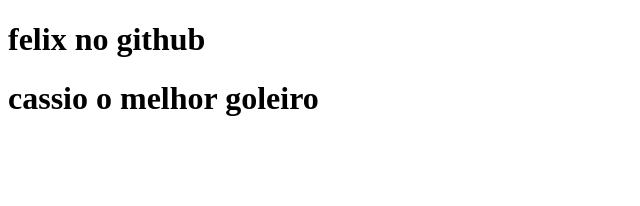
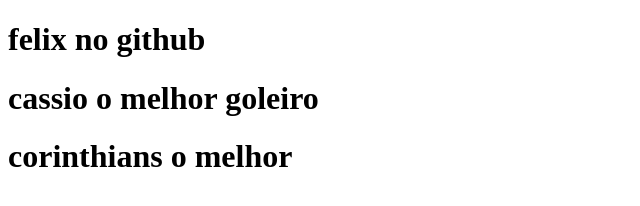
Before and after one commit to flhes/meuprimeiro, a plain HTML site: page index.html in a window 1280 px wide. Shown: the whole page, without its empty margins (0-640 px from the left). Drawn offline with Linux system fonts and the light colour scheme.

Commit message:
qualquer coisa la

```diff
--- a/index.html
+++ b/index.html
@@ -8,5 +8,6 @@
 <body>
     <h1>felix no github</h1>
     <h1>cassio o melhor goleiro</h1>
+    <h1>corinthians o melhor</h1>
 </body>
 </html>
```
